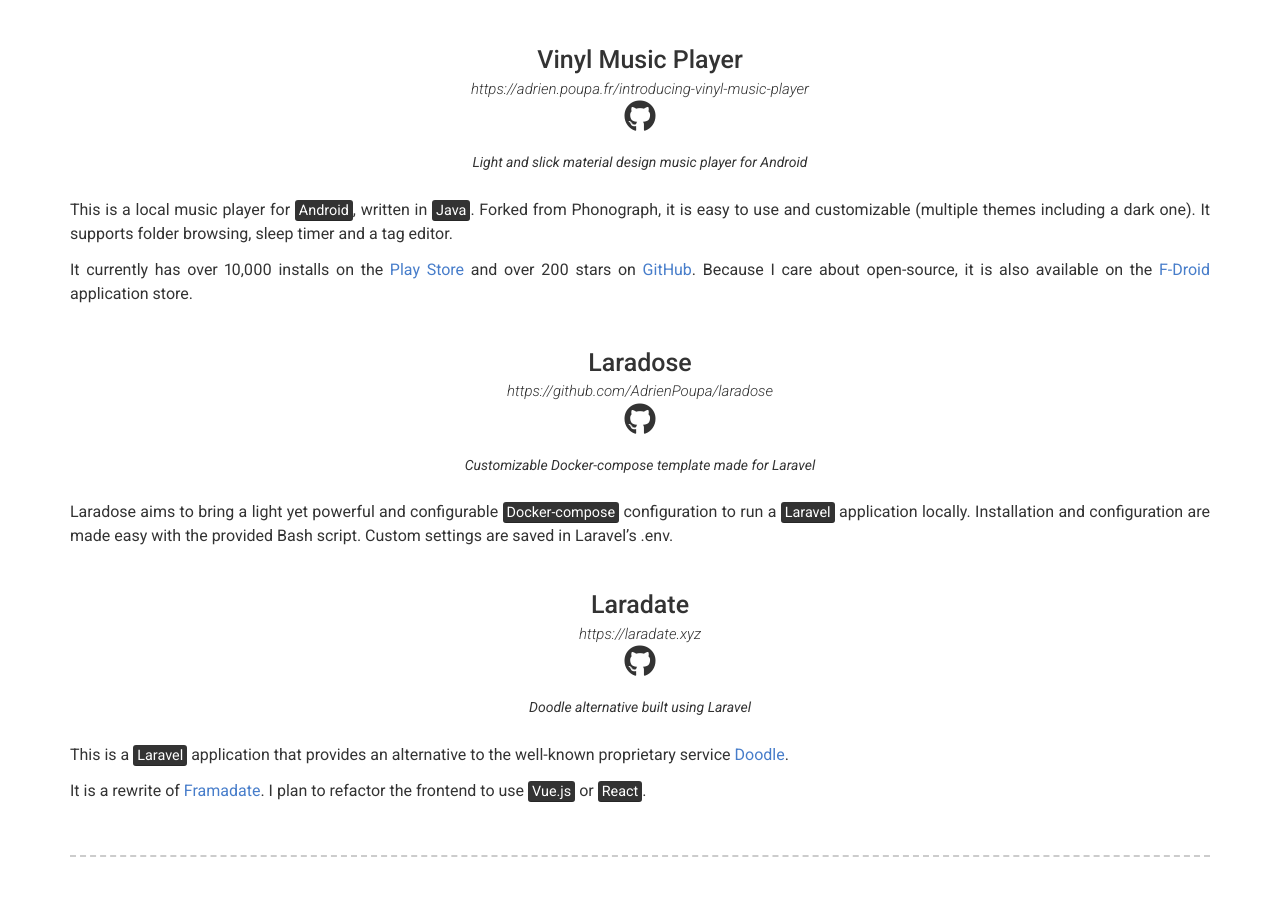
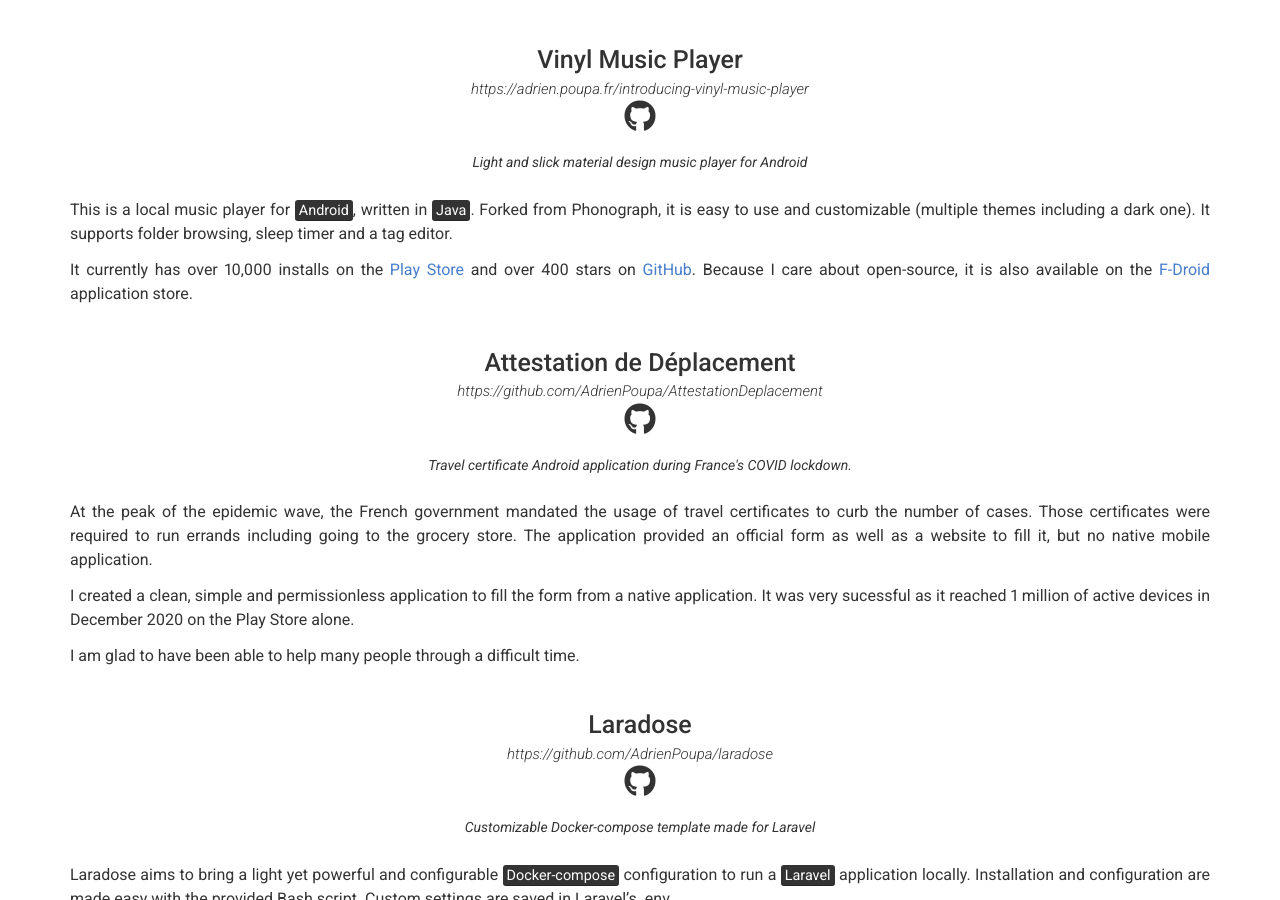
Before and after one commit to AdrienPoupa/resume, a Jekyll site: the page built from index.md, in a window 1280 px wide and 900 px high, scrolled down 675 px. Built offline with Jekyll 4.4.1, drawn with Linux system fonts in a browser that asks for light colours; nearby versions of some CDN libraries.

Commit message:
Add Attestation de Déplacement Project

```diff
--- a/_data/en/projects.yml
+++ b/_data/en/projects.yml
@@ -11,8 +11,24 @@
     (multiple themes including a dark one). It supports folder browsing, sleep timer and a tag editor.
 
     It currently has over 10,000 installs on the [Play Store](https://play.google.com/store/apps/details?id=com.poupa.vinylmusicplayer)
-    and over 200 stars on [GitHub](https://github.com/AdrienPoupa/VinylMusicPlayer).
+    and over 400 stars on [GitHub](https://github.com/AdrienPoupa/VinylMusicPlayer).
     Because I care about open-source, it is also available on the [F-Droid](https://f-droid.org/packages/com.poupa.vinylmusicplayer) application store.
+
+- layout: top-middle
+  name: Attestation de Déplacement
+  link: https://github.com/AdrienPoupa/AttestationDeplacement
+  github: AdrienPoupa/AttestationDeplacement
+  quote: >
+    Travel certificate Android application during France's COVID lockdown.
+  description: |
+    At the peak of the epidemic wave, the French government mandated the usage of travel certificates to curb the number
+    of cases. Those certificates were required to run errands including going to the grocery store.
+    The application provided an official form as well as a website to fill it, but no native mobile application.
+
+    I created a clean, simple and permissionless application to fill the form from a native application.
+    It was very sucessful as it reached 1 million of active devices in December 2020 on the Play Store alone.
+
+    I am glad to have been able to help many people through a difficult time.
 
 - layout: top-middle
   name: Laradose
--- a/_data/fr/projects.yml
+++ b/_data/fr/projects.yml
@@ -13,8 +13,22 @@
     Il permet la navigation par répertoires, a une minuterie et un éditeur de tags.
 
     Il a actuellement plus de 10,000 installations sur le [Play Store](https://play.google.com/store/apps/details?id=com.poupa.vinylmusicplayer)
-    et plus de 200 étoiles sur [GitHub](https://github.com/AdrienPoupa/VinylMusicPlayer).
+    et plus de 400 étoiles sur [GitHub](https://github.com/AdrienPoupa/VinylMusicPlayer).
     Parce que l'open-source est important pour moi, il est aussi disponible sur [F-Droid](https://f-droid.org/packages/com.poupa.vinylmusicplayer).
+
+- layout: top-middle
+  name: Attestation de Déplacement
+  link: https://github.com/AdrienPoupa/AttestationDeplacement
+  github: AdrienPoupa/AttestationDeplacement
+  quote: >
+    Application Android de génération d'attestations de déplacement.
+  description: |
+    Devant l'absence de solution gouvernementale native, le site web proposé ne remplacant pas à mon sens une application
+    native, j'ai développé une application simple, propre et ne nécessitant aucune permission pour remplir le formulaire
+    d'attestation de déplacement.
+
+    Cette application a été trés populaire et fut installée plus d'un million de fois en
+    décembre 2020. Je suis fier d'avoir aidé tant de personnes durant ces temps incertains.
 
 - layout: top-middle
   name: Laradose
```
